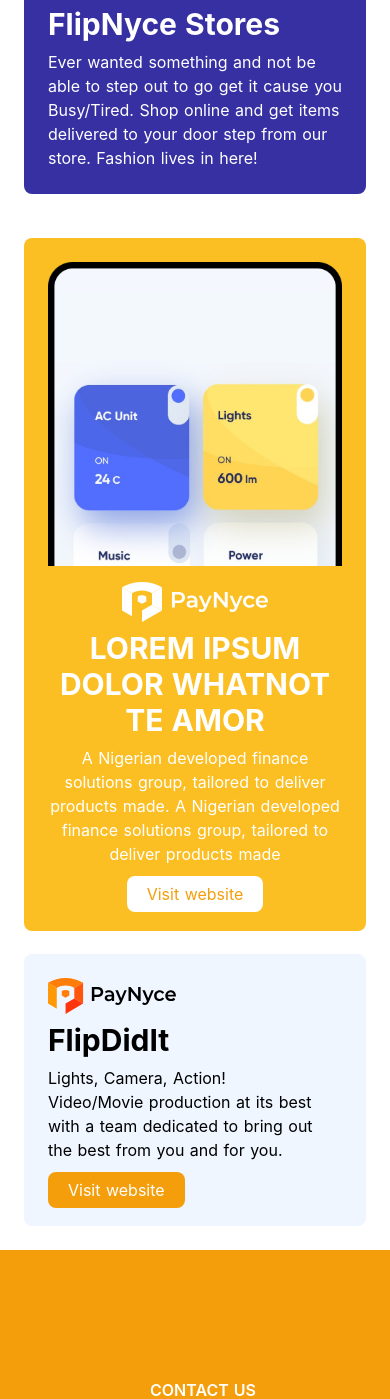
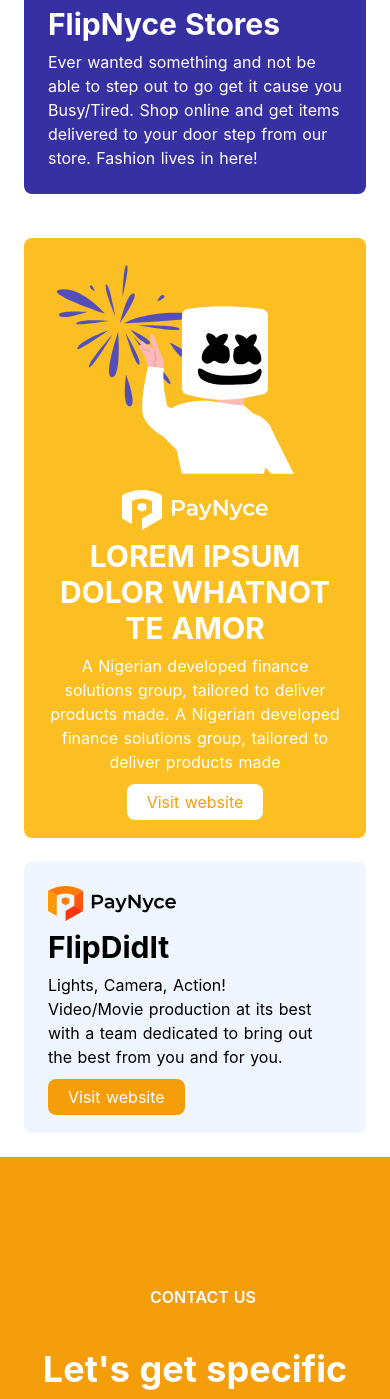
Before and after one commit to nimiakinleye/paynyce, a Nuxt app: page / in a window 390 px wide. Shown: the part 2716-4115 px from the top of the page. Built offline with nearby package versions, Linux system fonts and the light colour scheme.

Commit message:
flip_music art

```diff
--- a/components/FlipDidIt.vue
+++ b/components/FlipDidIt.vue
@@ -1,7 +1,7 @@
 <template>
   <div class="p-6 bg-blue-50 my-6 rounded-lg">
     <div class="flex flex-col-reverse md:flex-row justify-between">
-      <div class="max-w-sm">
+      <div data-aos="flip-left" class="max-w-sm">
         <img class="w-32" src="~/assets/full_logo.svg" alt="" />
         <h1 class="my-2 md:my-8 text-3xl font-bold">FlipDidIt</h1>
         <p class="my-2 mb-4 md:my-8">
--- a/components/Flipmusic.vue
+++ b/components/Flipmusic.vue
@@ -12,7 +12,7 @@
         <nuxt-link class="rounded-lg bg-white px-5 py-2 text-yellow-500 hover:text-yellow-600" to="/">Visit website</nuxt-link>
       </div>
       <div>
-        <img class="md:w-1/2 mx-auto mb-4 md:mx-0 md:ml-auto md:-mb-6" src="~/assets/flip_music_samp.png" alt="">
+        <img class="md:w-2/5 mx-auto mb-4 md:mx-0 md:ml-auto md:-mb-6 pr-12" src="~/assets/flip_music.svg" alt="">
       </div>
     </div>
   </div>
```
Also changed, not shown: assets/flip_music.svg (added).
